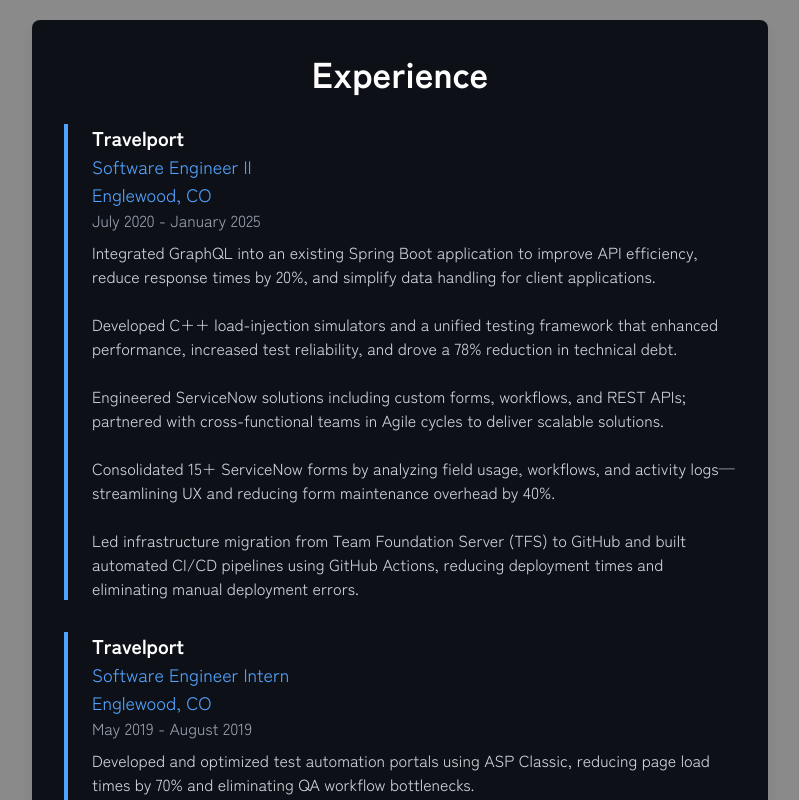
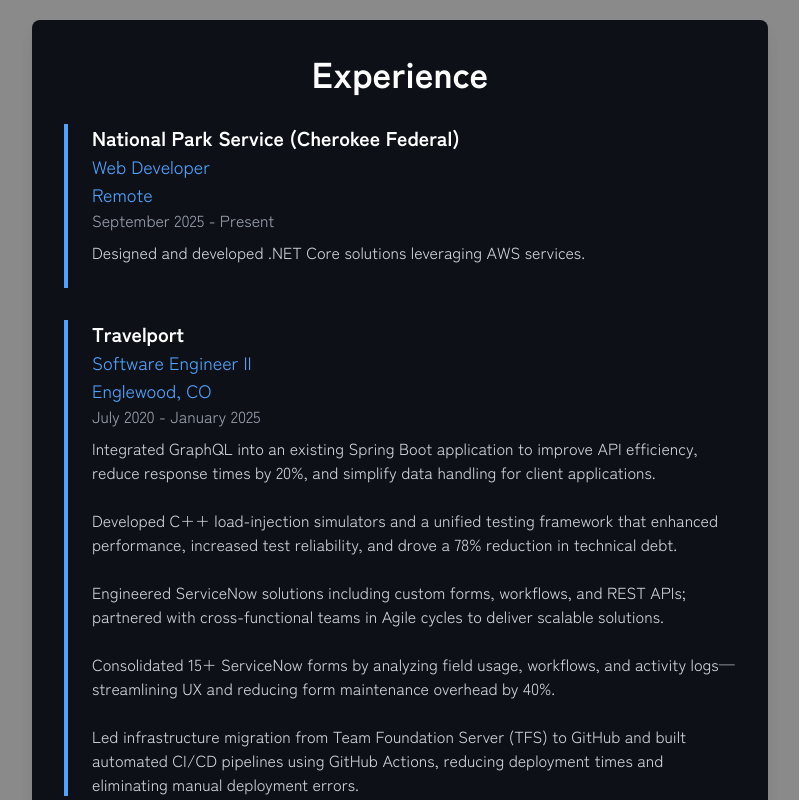
Before and after one commit to Justin-Yun/my-portfolio, a Next.js app: page / in a window 1280 px wide. Shown: the part 1740-2540 px from the top of the page, without its empty margins (240-1039 px from the left). Built offline with nearby package versions, Linux system fonts and the light colour scheme.

Commit message:
Updated experiences portion

```diff
--- a/app/content.js
+++ b/app/content.js
@@ -7,6 +7,15 @@
   },
 
   experience: [
+    {
+      company: "National Park Service (Cherokee Federal)",
+      location: "Remote",
+      position: "Web Developer",
+      duration: "September 2025 - Present",
+      description: [
+        "Designed and developed .NET Core solutions leveraging AWS services.\n\n",
+      ],
+    },
     {
       company: "Travelport",
       location: "Englewood, CO",
@@ -54,7 +63,13 @@
       description:
         "A modern, responsive artwork portfolio website built with Next.js featuring particle animations, smooth scrolling, and dynamic content.",
       image: "/images/project/chiyu.png",
-      technologies: ["Next.js", "React", "Tailwind CSS", "Framer Motion", "Vercel"],
+      technologies: [
+        "Next.js",
+        "React",
+        "Tailwind CSS",
+        "Framer Motion",
+        "Vercel",
+      ],
       githubUrl: "https://github.com/Justin-Yun/Chiyu-Next",
       liveUrl: "https://chiyu-next.vercel.app/",
       status: "completed",
```
